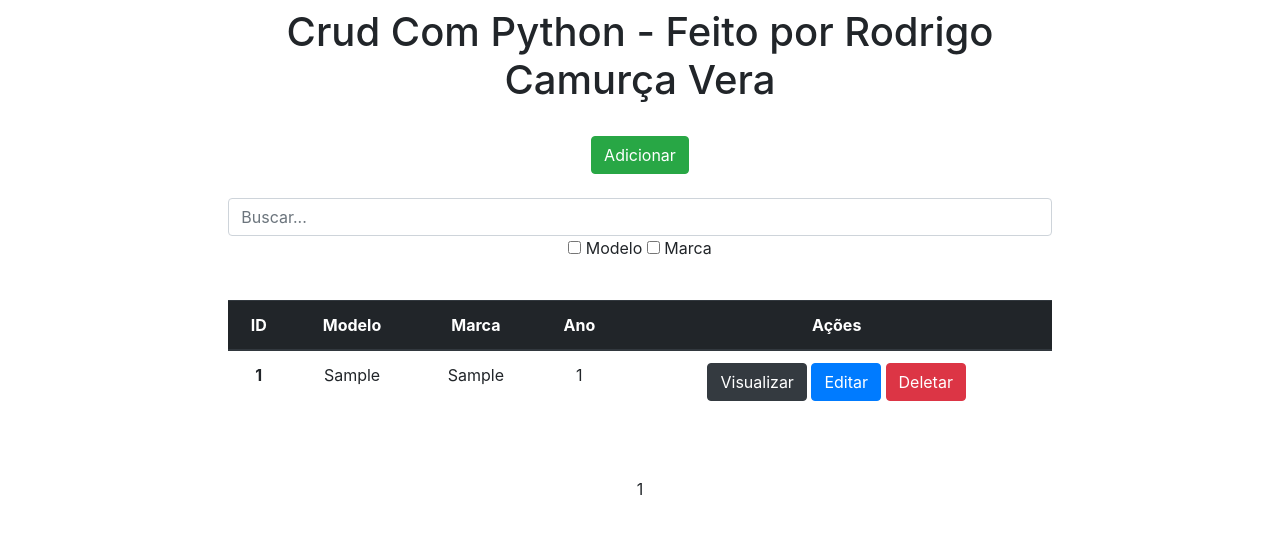
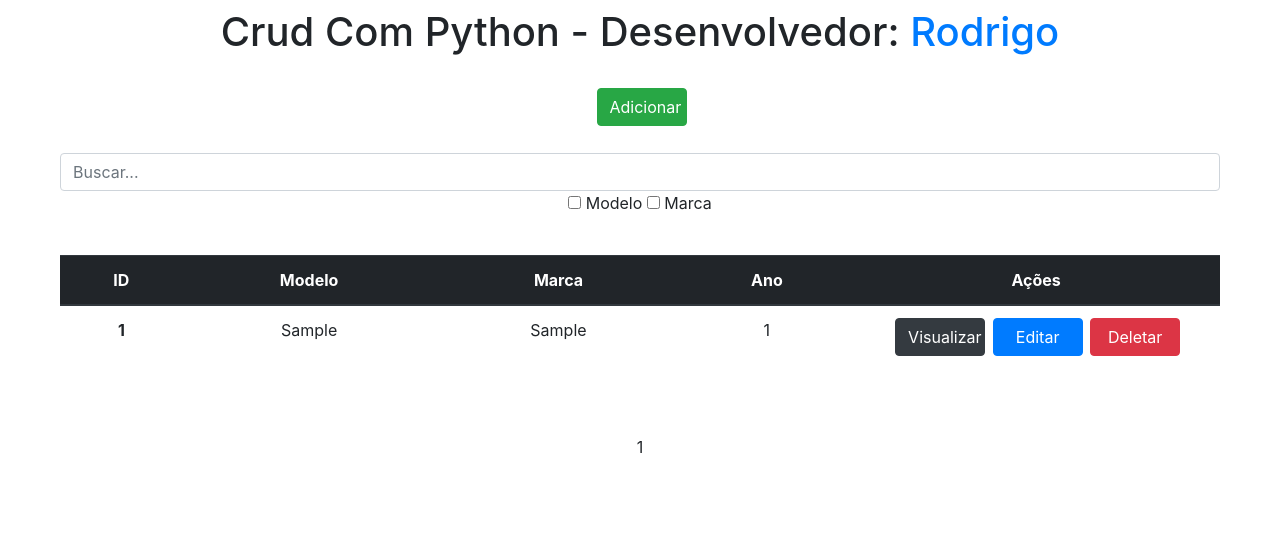
Before and after one commit to rcvdigo/Projeto-Crud-Em-Python, a Django app: page / in a window 1280 px wide. Shown: the top 534 px of the page. Run offline with Django 4.2, Linux system fonts and the light colour scheme; tables that the repository leaves empty hold one stand-in row (values such as "Sample post"); some libraries are stand-ins or nearby versions.

Commit message:
Update index

```diff
--- a/appCrud/templates/index.html
+++ b/appCrud/templates/index.html
@@ -6,10 +6,12 @@
     <title>Crud Com Python</title>
     <meta name='viewport' content='width=device-width, initial-scale=1'>
     <link rel="stylesheet" href="https://stackpath.bootstrapcdn.com/bootstrap/4.1.3/css/bootstrap.min.css" integrity="sha384-MCw98/SFnGE8fJT3GXwEOngsV7Zt27NXFoaoApmYm81iuXoPkFOJwJ8ERdknLPMO" crossorigin="anonymous">
+    <link rel="stylesheet" href="/static/main.css">
 </head>
 <body>
-    <div class="col-8 m-auto pt-2 pb-2 text-center">
-        <h1>Crud Com Python - Feito por Rodrigo Camurça Vera</h1>
+    <main>
+        <div class="col-8 m-auto pt-2 pb-2 text-center responsividade">
+            <h1>Crud Com Python - Desenvolvedor: <a href="https://www.linkedin.com/in/rodrigo-camur%C3%A7a-vera-53a950215/">Rodrigo</a></h1>
         </div>
             <!--Para usar um comando if ex:
             {% if carro == 'Fiat Uno' %}
@@ -17,10 +19,10 @@
             {% else %}
                 Não tem carro com esse nome!
             {% endif %}-->
-    <div class="col-8 m-auto pt-3 pb-2 text-center">
+        <div class="col-8 m-auto pt-3 pb-2 text-center responsividade">
             <a href="/form" class="btn btn-success">Adicionar</a>
         </div>
-    <div class="col-8 m-auto pt-3 pb-2 text-center">
+        <div class="col-8 m-auto pt-3 pb-2 text-center responsividade">
             <form method="get">
                 <input type="text" id="search" name="search" class="form-control" placeholder="Buscar...">
                 <input type="checkbox" id="modelo-search" name="modelo-search" value="modelo">
@@ -29,7 +31,7 @@
                 <label for="marca-search">Marca</label>
             </form>
         </div>
-    <div class="col-8 m-auto pt-4 pb-2 text-center">
+        <div class="col-8 m-auto pt-4 pb-2 text-center responsividade">
             <table class="table">
                 <thead class="thead-dark">
                 <tr>
@@ -47,7 +49,7 @@
                     <td>{{ dbs.modelo }}</td>
                     <td>{{ dbs.marca }}</td>
                     <td>{{ dbs.ano }}</td>
-                <td>
+                    <td class="botoes-responsivos">
                         <a href="/view/{{dbs.id}}/" class="btn btn-dark">Visualizar</a>
                         <a href="/edit/{{dbs.id}}/" class="btn btn-primary">Editar</a>
                         <a href="/delete/{{dbs.id}}/" class="btn btn-danger btnDel">Deletar</a>
@@ -56,7 +58,7 @@
                 {% endfor %}
                 </tbody>
             </table>
-        <div class="pagination m-auto pt-4 pb-2 text-center">
+            <div class="pagination m-auto pt-4 pb-2 text-center responsividade">
                 <div class="m-auto pt-4 pb-2 text-center">
                     {% if db.has_previous %}
                         <a href="?page={{db.previous_page_number}}" class="btn btn-primary"><</a>
@@ -71,5 +73,6 @@
         </div>
         {% load static %}
         <script src="{% static 'main.js'%}"></script>
+    </main>
 </body>
 </html>
```
Lines whose indentation alone changed are shown as unchanged.
